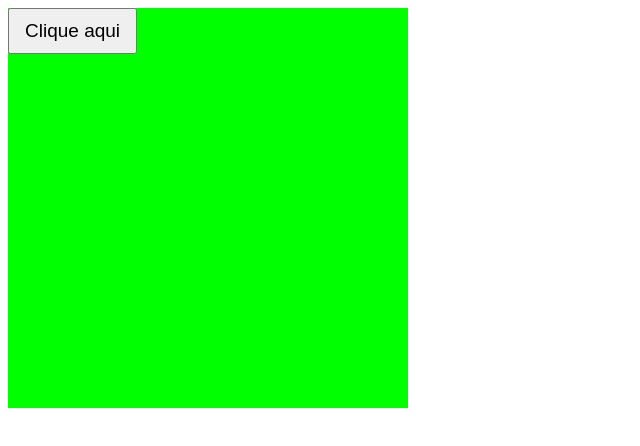
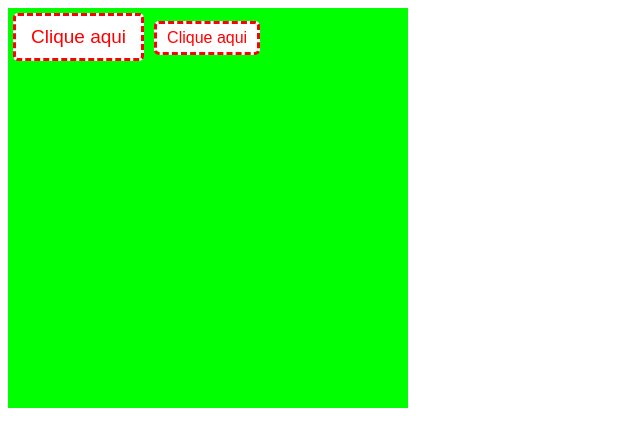
Before and after one commit to nmarvila/parcas, a React (Create React App) app in the folder Modulo 23/react1/: page / in a window 1280 px wide. Shown: the top 446 px of the page, without its empty margins (0-640 px from the left). Built offline with nearby package versions, Linux system fonts and the light colour scheme.

Commit message:
Finalizada Aula 7 do Módulo 23

```diff
--- a/Modulo 23/react1/src/App.js
+++ b/Modulo 23/react1/src/App.js
@@ -10,12 +10,23 @@
 const Botao = styled.button`
     font-size:19px;
     padding:10px 15px;
+    border:3px dashed #FF0000;
+    color:#FF0000;
+    background-color:#FFF;
+    margin:5px;
+    border-radius:5px;
+`;
+
+const BotaoPequeno = styled(Botao)`
+    padding:5px 10px;
+    font-size:16px;
 `;
 
 function App() {
     return (
         <Site>
             <Botao>Clique aqui</Botao>
+            <BotaoPequeno>Clique aqui</BotaoPequeno>
         </Site>
     );
 }
```
